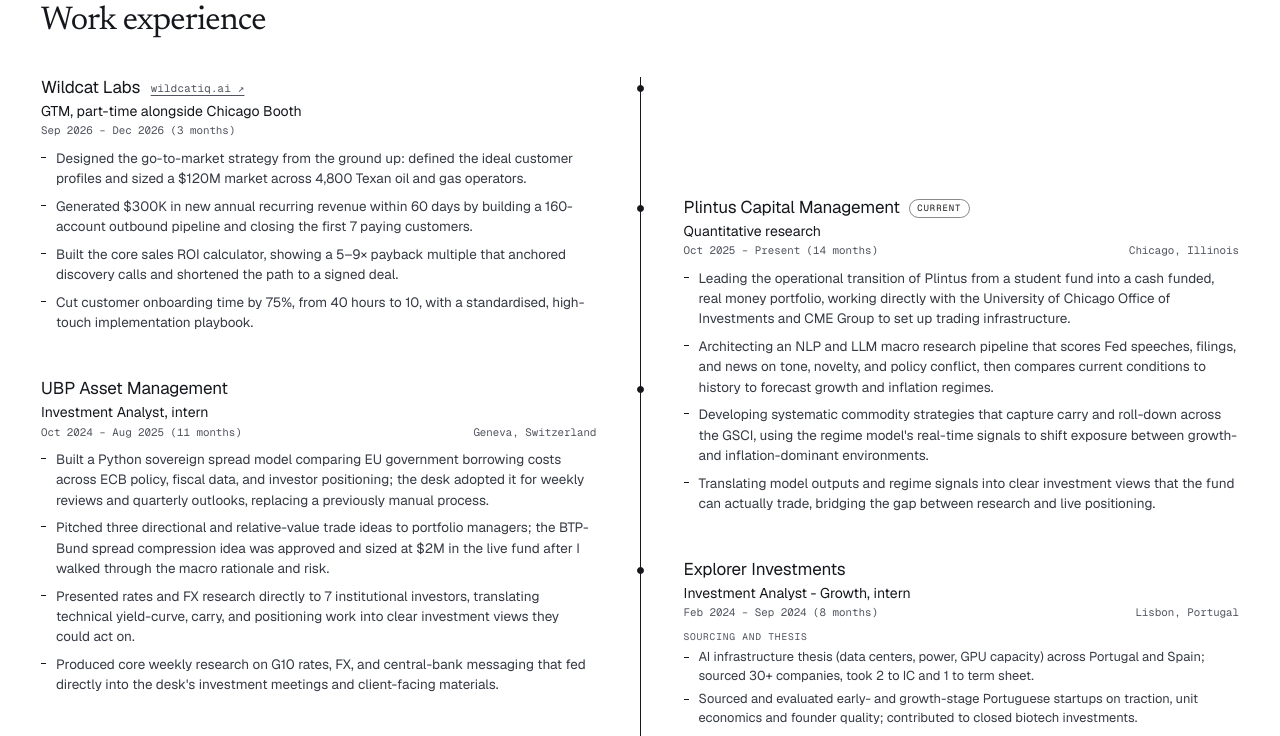
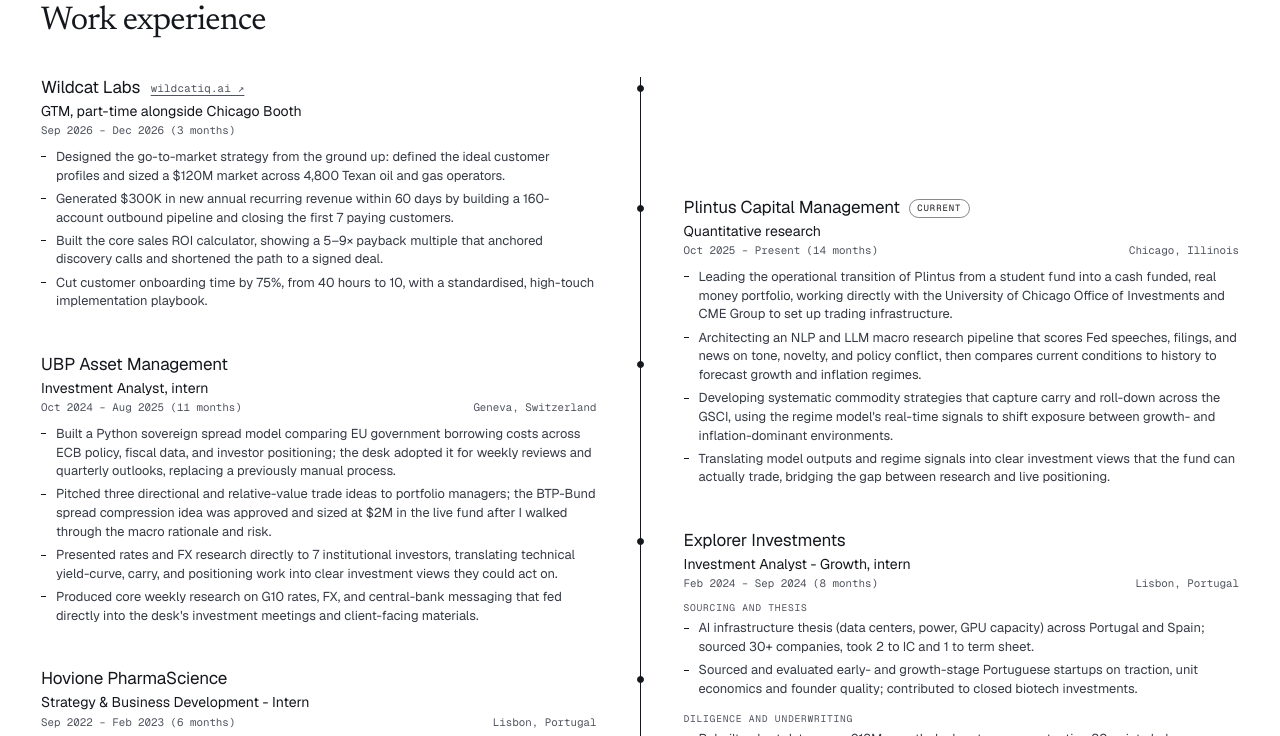
Before and after one commit to a-i-g-v-b-s-v/a-i-g-v-b-s-v.github.io, a plain HTML site: page about.html in a window 1280 px wide. Shown: the part 1529-2265 px from the top of the page. Drawn offline with nearby package versions, Linux system fonts and the light colour scheme.

Commit message:
About: compact bullet spacing for every role
Same smaller text and tighter gaps as the Explorer layout.

Co-Authored-By: Claude Opus 5.5 <noreply@anthropic.com>

```diff
--- a/assets/style.css
+++ b/assets/style.css
@@ -627,3 +627,5 @@ h1 { font-weight: 400 !important; }
 .cv-grp { font: 400 .64rem var(--mono); letter-spacing: .08em; text-transform: uppercase; color: var(--mut); margin: .9rem 0 .35rem; }
 .cv-when + .cv-grp { margin-top: .2rem; }
 .cv-tight li { font-size: .86rem; line-height: 1.45; margin-bottom: .3rem; }
+
+.cv-pts li { font-size: .86rem; line-height: 1.45; margin-bottom: .3rem; }
```
